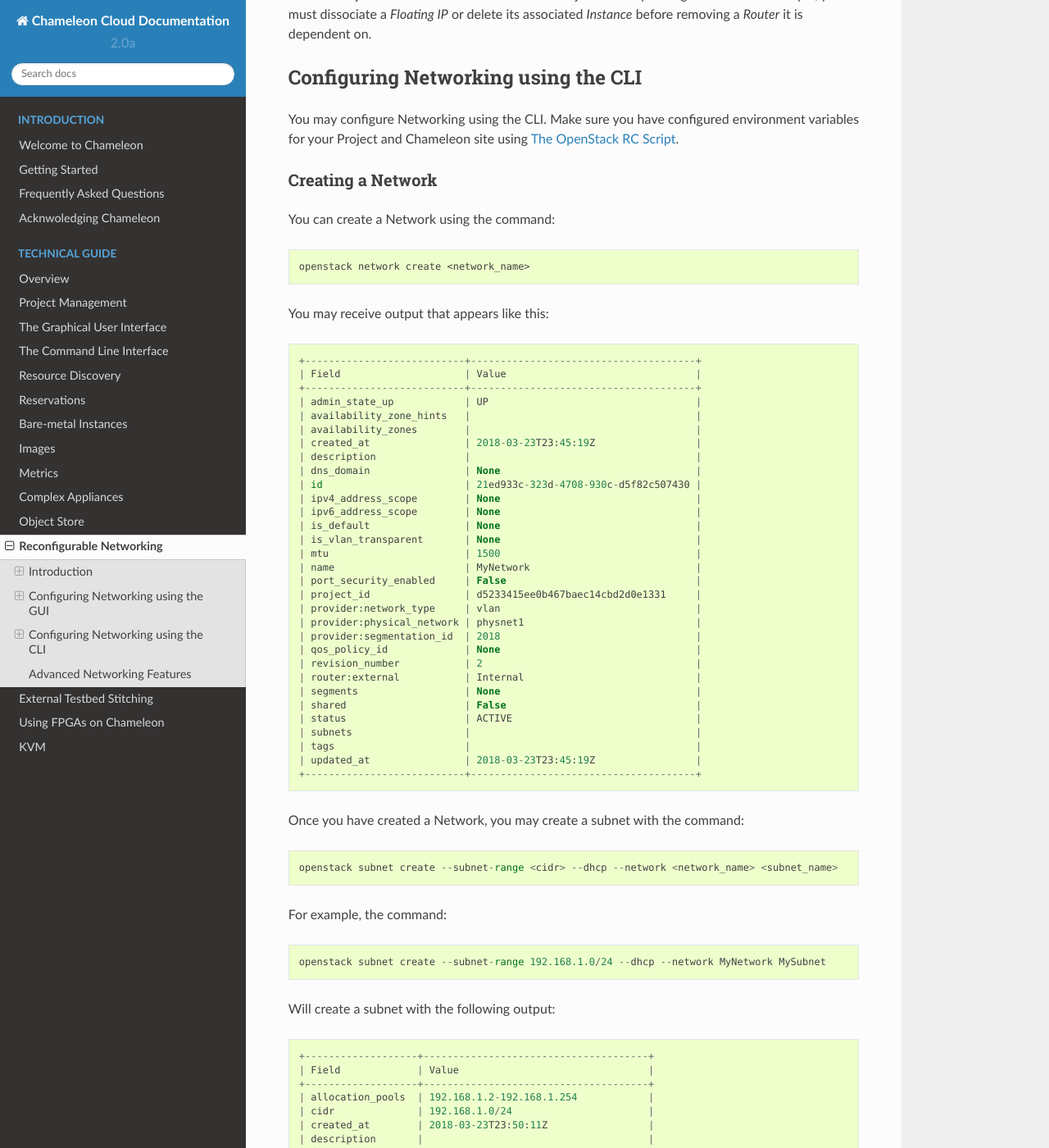
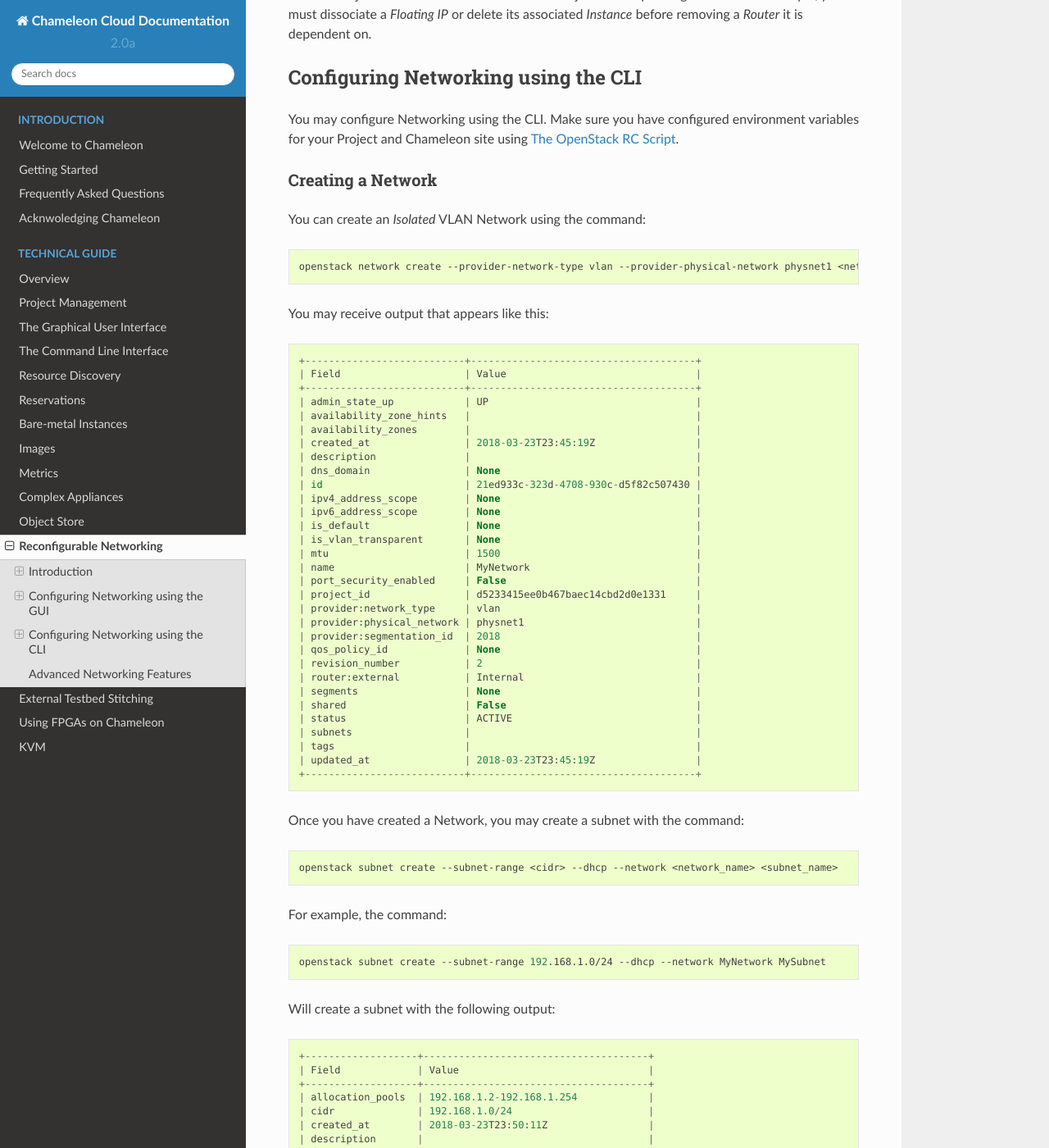
Before and after one commit to ChameleonCloud/docs, a Sphinx documentation site: the page built from source/technical/networks.rst, in a window 1280 px wide and 1400 px high, scrolled down 6975 px. Shown: the whole window at 82% size. Built offline with Sphinx 7.4.7 and the Read the Docs theme 2.0.0, drawn with Linux system fonts in a browser that asks for light colours; some of the changed text lies outside the part shown.

Commit message:
Corrected network stitching and vlan info

```diff
--- a/source/technical/networks.rst
+++ b/source/technical/networks.rst
@@ -155,11 +155,11 @@ You may configure Networking using the CLI. Make sure you have configured enviro
 Creating a Network
 __________________
 
-You can create a Network using the command:
+You can create an *Isolated* VLAN Network using the command:
 
 .. code-block:: bash
 
-   openstack network create <network_name>
+   openstack network create --provider-network-type vlan --provider-physical-network physnet1 <network_name>
 
 You may receive output that appears like this:
 
@@ -199,13 +199,13 @@ You may receive output that appears like this:
 
 Once you have created a Network, you may create a subnet with the command:
 
-.. code-block::
+.. code-block:: bash
 
    openstack subnet create --subnet-range <cidr> --dhcp --network <network_name> <subnet_name>
 
 For example, the command:
 
-.. code-block::
+.. code-block:: bash
 
    openstack subnet create --subnet-range 192.168.1.0/24 --dhcp --network MyNetwork MySubnet
 
@@ -241,16 +241,18 @@ Will create a subnet with the following output:
 
 You may specify other Subnet options with the appropriate flags, which you may view by simply typing the command:
 
-.. code-block::
+.. code-block:: bash
 
    openstack subnet create
+
+For example, you may specify DNS nameserver IP addresses with ``--dns-nameserver <nameserver_ip>``.
 
 Creating a Router
 _________________
 
 You may create a Router by using the command:
 
-.. code-block::
+.. code-block:: bash
 
    openstack create router <router_name>
 
```
Also changed, not shown: source/technical/stitching.rst (+9 -4 lines).
